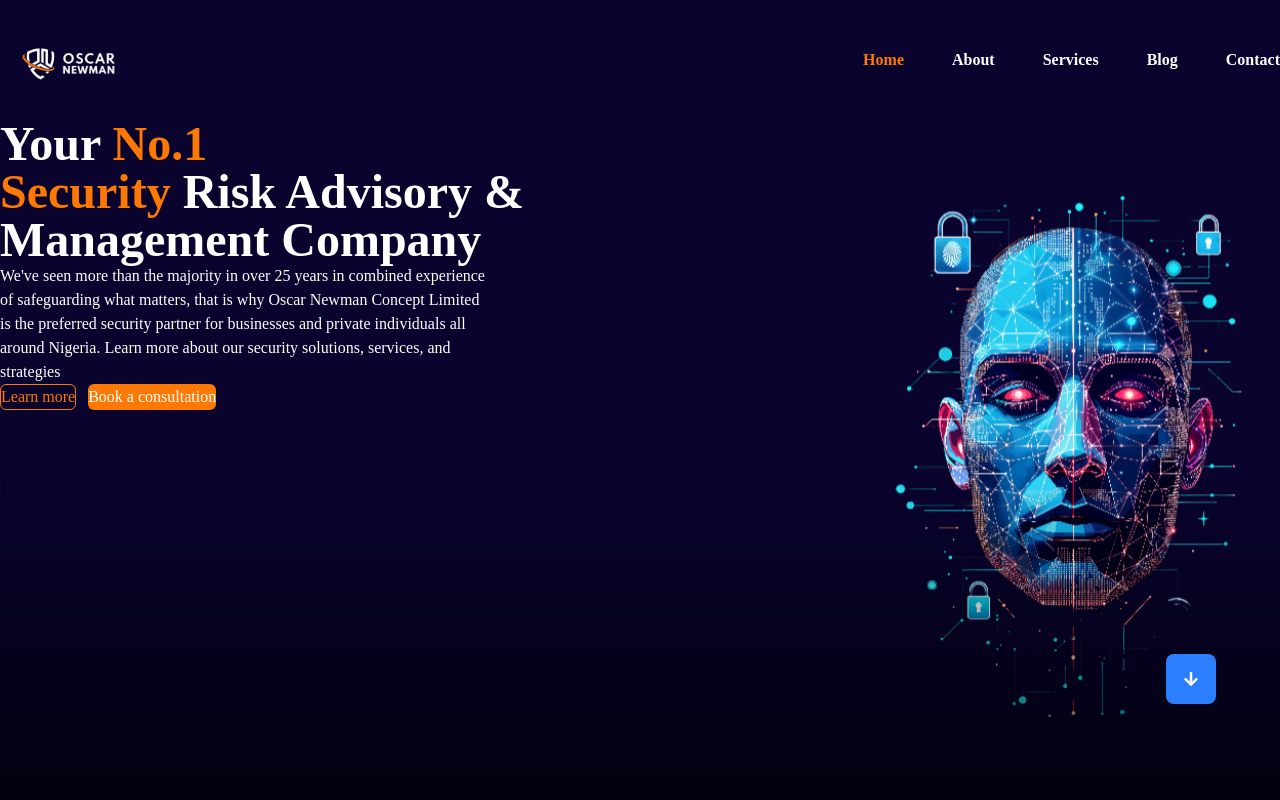
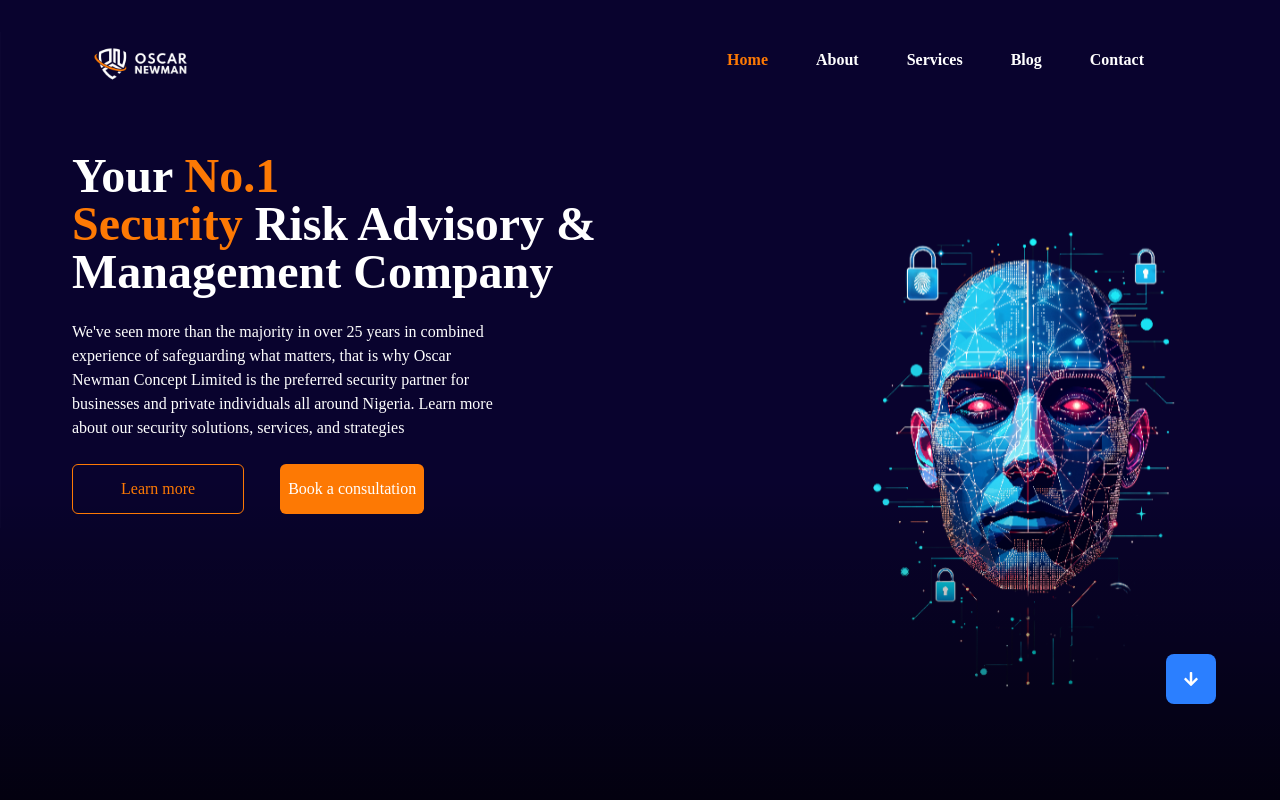
Before and after one commit to Bithaventechnologies/oscarnewmanFe, a React app: page / in a window 1280 px wide. Shown: the top 800 px of the page. Built offline with nearby package versions, Linux system fonts and the light colour scheme; the HTML template or start-up script is replaced by a standard one.

Commit message:
new changes...

```diff
--- a/src/components/Hero.tsx
+++ b/src/components/Hero.tsx
@@ -3,7 +3,7 @@
 const Hero = () => {
   return (
     <div className=" bg-[#09032e] w-full h-[90vh] relative px-10 lg:px-18  py-8 text-[#fff] mb-20 flex gap-40 justify-center">
-      <div className="absolute z-10  inset-0 bg-gradient-to-t from-black via-transparent to-transparent opacity-75"></div>
+      <div className="absolute  inset-0 bg-gradient-to-t from-black via-transparent to-transparent opacity-75"></div>
       <div className="lg:w-2/3 relative">
         <h1 className="lg:text-5xl  text-2xl font-bold">
           Your{" "}
--- a/src/index.css
+++ b/src/index.css
@@ -3,8 +3,6 @@
 * {
   box-sizing: "border-box";
   /* border: 1px solid red; */
-  padding: 0;
-  margin: 0;
 }
 
 body {
```
